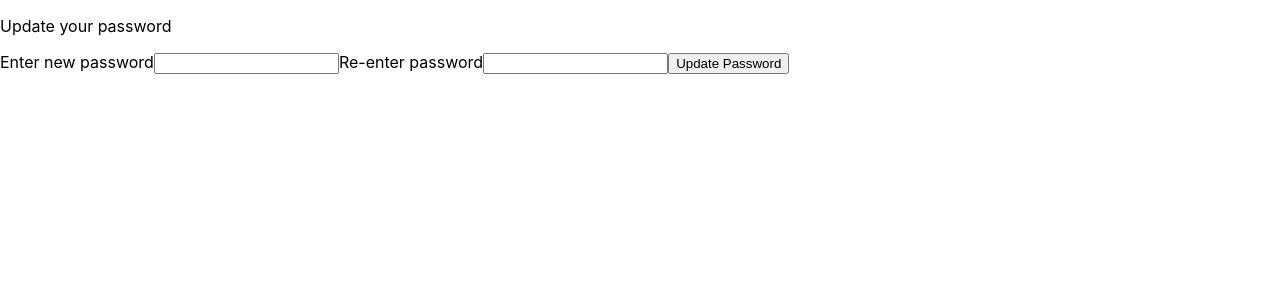
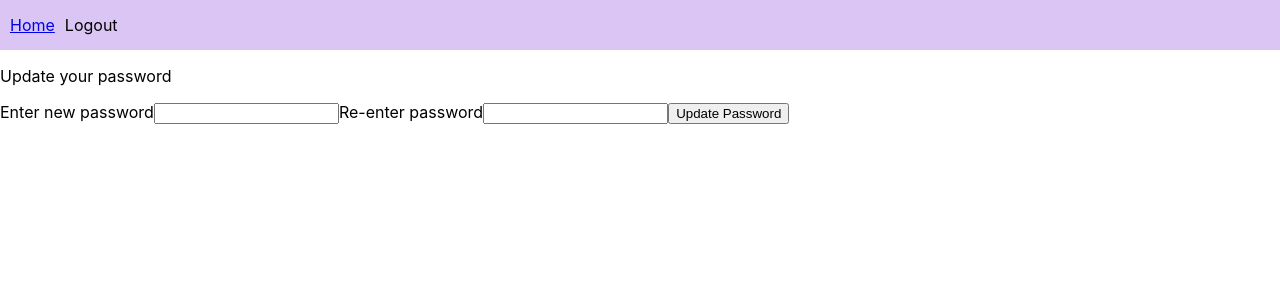
Before and after one commit to nikitasheremet/closetly-frontend, a React (Create React App) app: page /account in a window 1280 px wide. Shown: the top 300 px of the page. Built offline with nearby package versions, Linux system fonts and the light colour scheme.

Commit message:
add navbar and login logout logic

```diff
--- a/src/components/Account/Account.tsx
+++ b/src/components/Account/Account.tsx
@@ -1,6 +1,7 @@
 import { useState } from "react";
 import { useHistory } from "react-router-dom";
 import serverRequest from "../../helpers/serverRequest";
+import Navbar from "../Navbar";
 
 function Account() {
   const history = useHistory();
@@ -33,6 +34,8 @@ function Account() {
     }));
   };
   return (
+    <>
+      <Navbar />
       <div>
         <p>Update your password</p>
         <label htmlFor="pass-1">Enter new password</label>
@@ -55,6 +58,7 @@ function Account() {
           Update Password
         </button>
       </div>
+    </>
   );
 }
 
--- a/src/components/App.tsx
+++ b/src/components/App.tsx
@@ -1,11 +1,11 @@
 import "../css/App.css";
 import { BrowserRouter, Switch, Route } from "react-router-dom";
 import Account from "./Account/Account";
-import Login from "./Login/Login";
+import Login from "../views/Login/Login";
 import Main from "./Home/Main";
 import LandingPage from "../views/LandingPage/LandingPage";
 import { useState } from "react";
-import { authContext } from "./hooks/authContent/authContext";
+import { authContext } from "../hooks/authContent/authContext";
 import { useEffect } from "react";
 import RegistrationPage from "../views/RegistrationPage.tsx";
 
--- a/src/components/Home/Main.tsx
+++ b/src/components/Home/Main.tsx
@@ -4,6 +4,7 @@ import ImageUpload from "./ImageUpload";
 import ImageCard from "./ImageCard";
 import ImageDetails from "./ImageDetails";
 import serverRequest from "../../helpers/serverRequest";
+import Navbar from "../Navbar";
 
 function Main() {
   let history = useHistory();
@@ -39,11 +40,12 @@ function Main() {
   }, [userImages]);
 
   useEffect(() => {
+    console.log("here");
     async function fetchImages() {
       try {
         const result = await serverRequest(
           "get",
-          `/image/showPictures`,
+          `image/showPictures`,
           {},
           history
         );
@@ -77,6 +79,7 @@ function Main() {
   };
   return (
     <>
+      <Navbar />
       <div>
         <div>
           <button onClick={addPictureClick}>Add Picture</button>
--- a/src/components/Navbar.tsx
+++ b/src/components/Navbar.tsx
@@ -1,10 +1,11 @@
 import { Link } from "react-router-dom";
 import styled from "styled-components";
-import { useLocation } from "react-router-dom";
+import { useLocation, useHistory } from "react-router-dom";
 
 const externalHeaderLocations = ["login", "register"];
 
-function Navbar() {
+function Navbar({ children }: { children?: any }) {
+  const history = useHistory();
   const currentPath = useLocation().pathname;
   console.log("currentPath", currentPath);
   const isPathExternal =
@@ -12,38 +13,90 @@ function Navbar() {
     externalHeaderLocations.filter((pathName) => currentPath.includes(pathName))
       .length > 0;
 
-  return (
-    <Nav id="navigation-wrapper">
-      {!isPathExternal && currentPath !== "/" && (
-        <>
-          <HeaderLink to="/">Home</HeaderLink>
-          <HeaderLink to="/account">Account</HeaderLink>
-        </>
-      )}
-      {currentPath === "/" && (
-        <>
-          <HeaderLink to="/home">See Your Closet</HeaderLink>
-        </>
-      )}
-      {currentPath.includes("login") ||
-        (currentPath.includes("register") && (
-          <>
-            <HeaderLink to="/">Closetly</HeaderLink>
-          </>
-        ))}
+  /*
+  cases:
+  Landing Page:
+    - Authtoken is present in local storage
+      ~ See Your Closet
+      ~ Home (landing page)
+    - Authtoken is not present in local storage
+      ~ Home (landing page)
+      ~ Login
+      ~ Register
+  Login Page:
+    - Home (landing page)
+    - Register
+  Register Page:
+    - Home (landing page)
+    - Login
+  Your profile home page:
+    - Home (logged in profile)
+    - Account
+  Account Page:
+   - Home (logged in profile)
+  */
 
-      {currentPath.includes("login") && (
-        <>
-          <HeaderLink to="/register">Register</HeaderLink>
-        </>
-      )}
-      {currentPath.includes("register") && (
-        <>
-          <HeaderLink to="/login">Login</HeaderLink>
-        </>
-      )}
-    </Nav>
-  );
+  const determineNavbarDetails = () => {
+    let navbarComponents = [];
+    const authTokenPresent = localStorage.getItem("closetlyToken");
+
+    switch (currentPath) {
+      case "/home":
+        navbarComponents = [
+          ...navbarComponents,
+          <HeaderLink to="/home">Home</HeaderLink>,
+          <HeaderLink to="/account">Account</HeaderLink>,
+        ];
+        break;
+      case "/account":
+        navbarComponents = [
+          ...navbarComponents,
+          <HeaderLink to="/home">Home</HeaderLink>,
+          <p
+            onClick={() => {
+              localStorage.removeItem("closetlyToken");
+              history.push("/login");
+            }}
+          >
+            Logout
+          </p>,
+        ];
+        break;
+      case "/login":
+        navbarComponents = [
+          ...navbarComponents,
+          <HeaderLink to="/">Home</HeaderLink>,
+          <HeaderLink to="/register">Register</HeaderLink>,
+        ];
+        break;
+      case "/register":
+        navbarComponents = [
+          ...navbarComponents,
+          <HeaderLink to="/">Home</HeaderLink>,
+          <HeaderLink to="/login">Login</HeaderLink>,
+        ];
+        break;
+      case "/":
+        if (authTokenPresent) {
+          navbarComponents = [
+            ...navbarComponents,
+            <HeaderLink to="/">Home</HeaderLink>,
+            <HeaderLink to="/home">See Your Closet</HeaderLink>,
+          ];
+        } else {
+          navbarComponents = [
+            ...navbarComponents,
+            <HeaderLink to="/">Home</HeaderLink>,
+            <HeaderLink to="/login">Login</HeaderLink>,
+            <HeaderLink to="/register">Register</HeaderLink>,
+          ];
+        }
+        break;
+    }
+    return navbarComponents;
+  };
+
+  return <Nav id="navigation-wrapper">{determineNavbarDetails()}</Nav>;
 }
 
 export default Navbar;
--- a/src/helpers/serverRequest.ts
+++ b/src/helpers/serverRequest.ts
@@ -6,11 +6,13 @@ export default async function serverRequest(
   requestType: Method,
   requestURL: string,
   requestPayload: any,
-  history: History
+  history: History,
+  disableAuthTokenCheck = false
 ) {
   try {
     let authToken: string = localStorage.getItem("closetlyToken");
-    if (authToken) {
+    console.log("authToken exists", !!authToken);
+    if (authToken || disableAuthTokenCheck) {
       try {
         const result = await axios({
           method: requestType,
@@ -20,10 +22,12 @@ export default async function serverRequest(
         });
         return result.data;
       } catch (err) {
-        console.error(err);
+        throw err;
       }
     }
-  } finally {
+    throw "authToken isnt present";
+  } catch (err) {
+    console.log(err);
     history.push("/login");
   }
 }
--- a/src/views/LandingPage/LandingPage.tsx
+++ b/src/views/LandingPage/LandingPage.tsx
@@ -1,7 +1,7 @@
 import { useContext, useEffect } from "react";
 import { useHistory } from "react-router-dom";
 import styled from "styled-components";
-import { authContext } from "../../components/hooks/authContent/authContext";
+import { authContext } from "../../hooks/authContent/authContext";
 import Navbar from "../../components/Navbar";
 const LandingPage = () => {
   const history = useHistory();
--- a/src/components/Login/Login.tsx
+++ b/src/views/Login/Login.tsx
@@ -1,7 +1,8 @@
 import React, { useEffect, useState, useLayoutEffect } from "react";
 import axios from "axios";
 import { useHistory } from "react-router-dom";
-import Navbar from "../Navbar";
+import Navbar from "../../components/Navbar";
+import serverRequest from "../../helpers/serverRequest";
 
 function Login() {
   let history = useHistory();
@@ -10,14 +11,23 @@ function Login() {
     event.preventDefault();
     const token = localStorage.getItem("closetlyToken");
     const { username, password } = formData;
-    const loginResult = await axios.post(
-      `${process.env.REACT_APP_BACKEND_URL}/user/login`,
+    const loginResult = await serverRequest(
+      "POST",
+      "user/login",
       {
         username,
         password,
-        token,
-      }
+      },
+      history
     );
+    // const loginResult = await axios.post(
+    //   `${process.env.REACT_APP_BACKEND_URL}/user/login`,
+    //   {
+    //     username,
+    //     password,
+    //     token,
+    //   }
+    // );
     if (loginResult.data.createdToken) {
       localStorage.setItem(
         "closetlyToken",
@@ -25,7 +35,8 @@ function Login() {
       );
     }
     if (loginResult.data.loggedIn) {
-      history.push("/");
+      console.log("1");
+      history.push("/home");
     }
   };
 
@@ -43,6 +54,7 @@ function Login() {
           await axios.get(`${process.env.REACT_APP_BACKEND_URL}/`, {
             headers: { Authorization: `Basic ${token}` },
           });
+          console.log("pushing to '/'");
           history.push("/");
         } catch (err) {
           console.log(err);
--- a/src/views/RegistrationPage.tsx/index.tsx
+++ b/src/views/RegistrationPage.tsx/index.tsx
@@ -2,8 +2,11 @@ import { useState } from "react";
 import Navbar from "../../components/Navbar";
 import UserInput from "../../components/Utility/Input/UserInput";
 import styled, { css } from "styled-components";
+import serverRequest from "../../helpers/serverRequest";
+import { useHistory } from "react-router-dom";
 
 const RegistrationPage = () => {
+  const history = useHistory();
   const [registrationDetails, setRegistrationDetails] = useState<{
     email: string;
     password: string;
@@ -24,12 +27,23 @@ const RegistrationPage = () => {
     return !Boolean(email && password && reEnterPassword);
   };
 
-  const registerUser = (submitEvent: React.FormEvent) => {
+  const registerUser = async (submitEvent: React.FormEvent) => {
     submitEvent.preventDefault();
-    const { password, reEnterPassword } = registrationDetails;
+    const { email, password, reEnterPassword } = registrationDetails;
     if (password !== reEnterPassword) {
       console.log("passwords don't match");
       return;
+    }
+    try {
+      const createUserResponse = await serverRequest(
+        "post",
+        "user/createUser",
+        { email, password },
+        history,
+        true
+      );
+    } catch (err) {
+      console.error("Error creating a user", err);
     }
   };
   return (
```
Also changed, not shown: src/hooks/authContent/authContext.tsx (renamed from src/components/hooks/authContent/authContext.tsx). Lines whose indentation alone changed are shown as unchanged.
